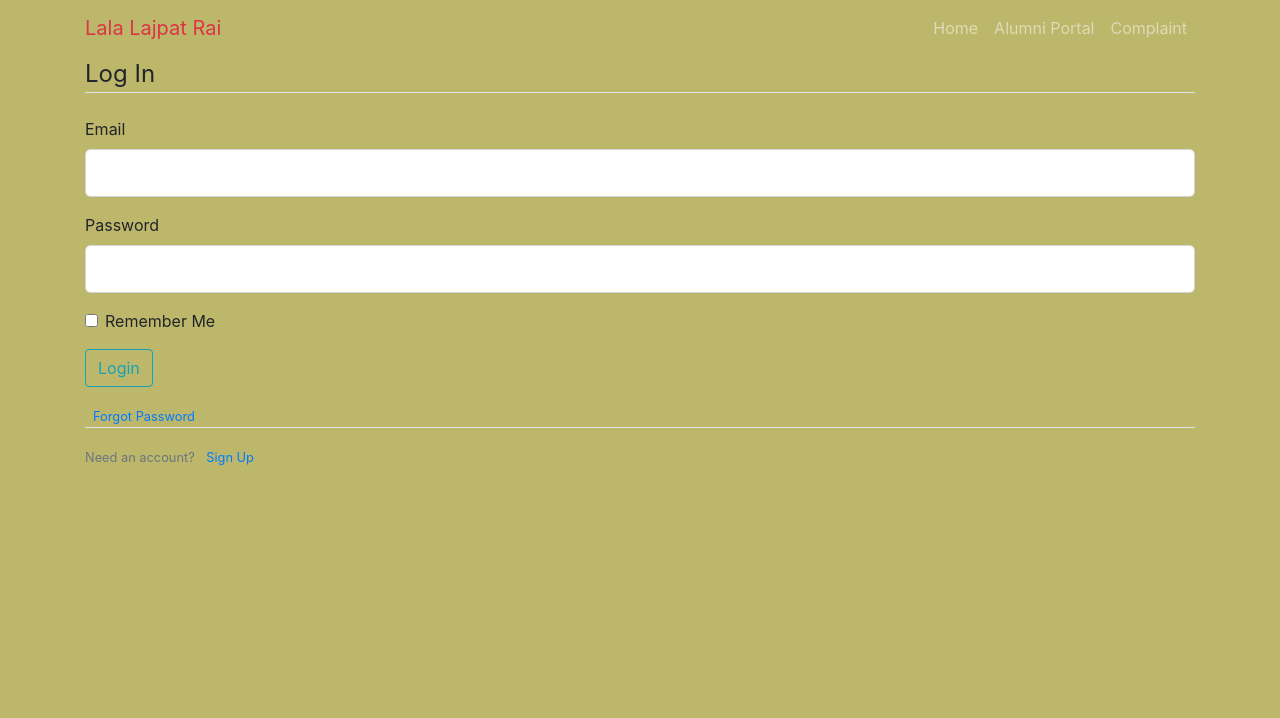
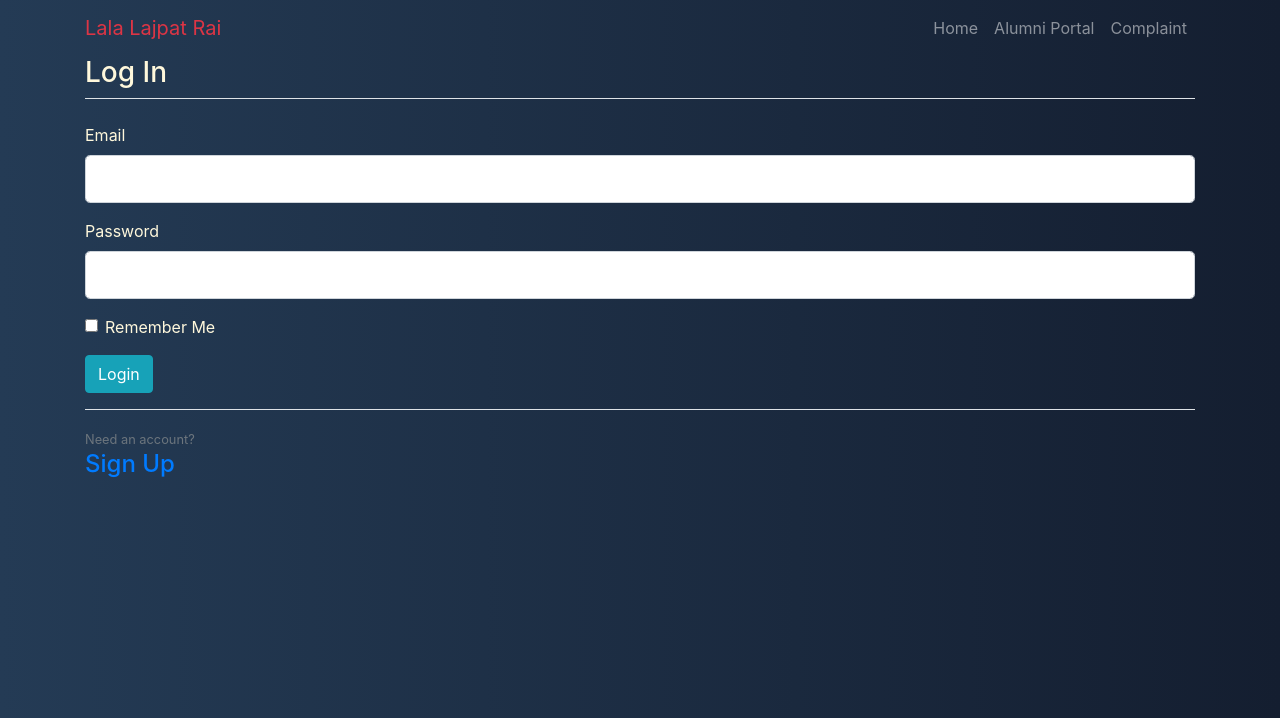
Before and after one commit to UtkJaiswal/hall, a Flask app: page /login in a window 1280 px wide. Shown: the top 718 px of the page. Run offline with Flask 2, Linux system fonts and the light colour scheme; some libraries are stand-ins or nearby versions; some web fonts are replaced.

Commit message:
Changed design of login page and adjust gallery images size

```diff
--- a/app.py
+++ b/app.py
@@ -148,8 +148,7 @@ def dashboard():
 	profile_pic = image_files[0]
 	gallery = image_files[1:]
 
-	is_default_profile = True if profile_pic == 'default.jpg' else False
-
+	is_default_profile = True if images[0] == 'default.jpg' else False
 	return render_template('dashboard.html', title='Dashboard', gallery=gallery, profile_pic = profile_pic, is_default_profile = is_default_profile, form=form, user=current_user.username, email=current_user.email)
 
 
--- a/static/dashboard.css
+++ b/static/dashboard.css
@@ -8,8 +8,8 @@ background: linear-gradient(to right, #38ef7d, #11998e); /* W3C, IE 10+/ Edge, F
 
 .gallery-images {
     margin: 10px;
-    width: 100%;
-    height: 100%;
+    width: 270px;
+    height: 270px;
     border-radius: 4%;
 
 }
--- /dev/null
+++ b/static/index.css
@@ -0,0 +1,3 @@
+.list {
+    float: right !important;
+}
--- /dev/null
+++ b/static/login.css
@@ -0,0 +1,18 @@
+body {
+    background: #141E30;  /* fallback for old browsers */
+background: -webkit-linear-gradient(to right, #243B55, #141E30);  /* Chrome 10-25, Safari 5.1-6 */
+background: linear-gradient(to right, #243B55, #141E30); /* W3C, IE 10+/ Edge, Firefox 16+, Chrome 26+, Opera 12+, Safari 7+ */
+
+}
+
+.remember {
+    color: cornsilk
+}
+
+.my-label {
+    color: cornsilk;
+}
+
+.login {
+    color: cornsilk;
+}
--- a/templates/index.html
+++ b/templates/index.html
@@ -7,6 +7,7 @@
       <meta name="viewport" content="width=device-width, initial-scale=1, shrink-to-fit=no">
 
       <link rel="stylesheet" type="text/css" href="//fonts.googleapis.com/css?family=|Roboto+Sans:400,700|Playfair+Display:400,700">
+      <link rel="stylesheet" href="{{ url_for('static', filename='index.css') }}">
 
       <link rel="stylesheet" href= "{{ url_for('static',filename='css/bootstrap.min.css') }}">
       <link rel="stylesheet" href= "{{ url_for('static',filename='css/animate.css') }}">
@@ -54,7 +55,7 @@
         </div>
       </div>
     </nav>
-    <!-- END nav -->
+       <!-- END nav -->
 
      <section class="site-hero overlay" style="background-image: url({{ url_for ('static', filename = 'images/llr2.jpg') }})" data-stellar-background-ratio="0.5" id="section-home">
         <div class="container">
--- a/templates/login.html
+++ b/templates/login.html
@@ -1,13 +1,13 @@
  {% extends "layout.html" %}
  {% block content %}
-
+ <link rel="stylesheet" href="{{ url_for('static', filename='login.css') }}">
  <div class="content-section">
  		<form method="POST" action="">
  			{{ form.hidden_tag() }}
  			<fieldset class="form-group">
- 				<legend class="border-bottom mb-4">Log In</legend>
+ 				<legend class="border-bottom mb-4"><h3 class="login">Log In</h3></legend>
 
- 				<div class="form-group">
+ 				<div class="form-group my-label">
  					{{ form.email.label(class="form-control-label")}}
  					{% if form.email.errors %}
  						{{ form.email(class="form-control form-control-lg is-invalid")}}
@@ -21,7 +21,7 @@
 					{% endif %}
  				</div>
 
- 				<div class="form-group">
+ 				<div class="form-group my-label">
  					{{ form.password.label(class="form-control-label")}}
  					{% if form.password.errors %}
  						{{ form.password(class="form-control form-control-lg is-invalid")}}
@@ -35,23 +35,21 @@
 					{% endif %}
  				</div>
 
- 				<div class="form-check">
+ 				<div class="form-check remember">
  					{{ form.remember(class="form-check-input") }}
  					{{ form.remember.label(class="form-check-label") }}
  				</div>
  			</fieldset>
  			<div class="form-group">
- 				{{form.submit(class="btn btn-outline-info")}}
+ 				{{form.submit(class="btn btn-info")}}
  			</div>
- 			<small class="text-muted ml-2">
- 				<a href="#">Forgot Password</a>
- 			</small>
+
  		</form>
  	</div>
 
  	<div class="border-top pt-3">
  		<small class="text-muted">
- 			Need an account? <a class="ml-2" href="{{url_for('register')}}">Sign Up</a>
+ 			Need an account? <a class="ml-2" href="{{url_for('register')}}"><h4>Sign Up</h4></a>
  		</small>
  	</div>
 
```
Also changed, not shown: site.db, static/profile_pics/3ed1e83985dac216.png (added), static/profile_pics/7eee3894eb57cfaa.png (added).
